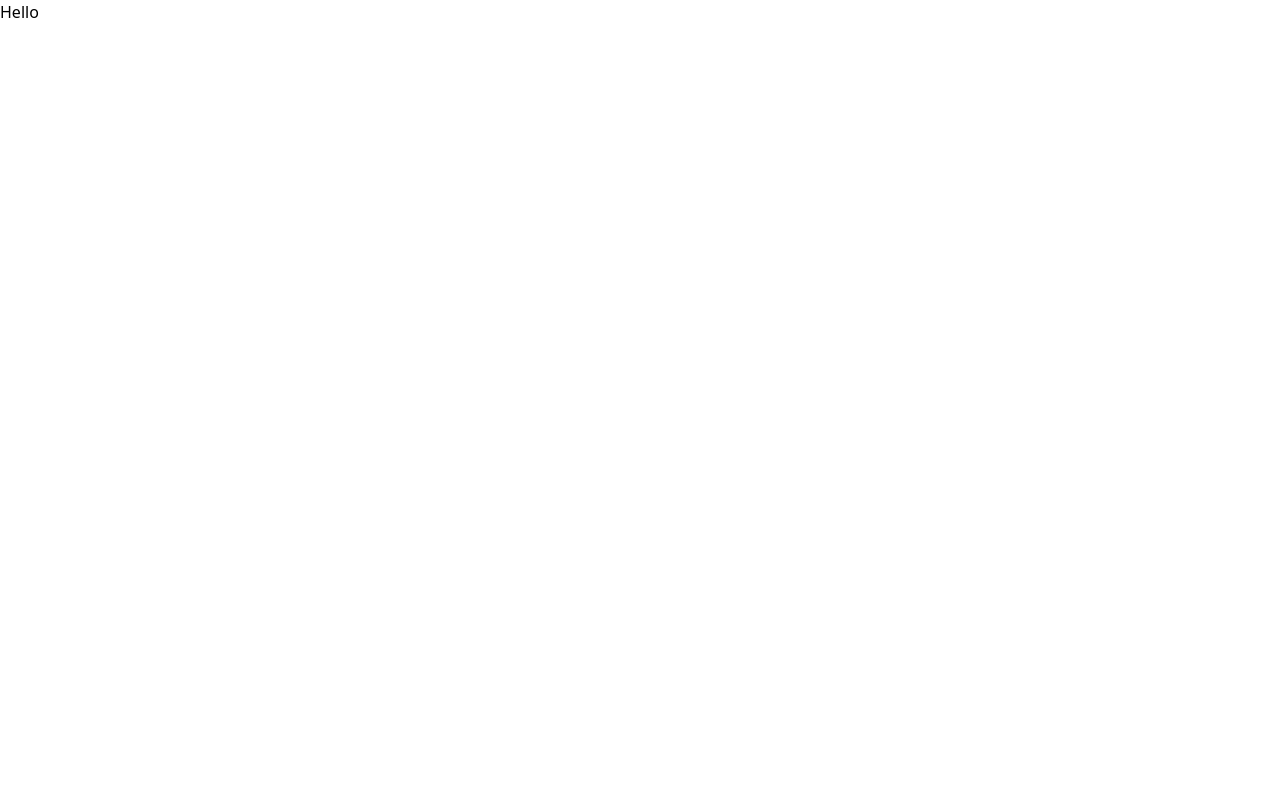
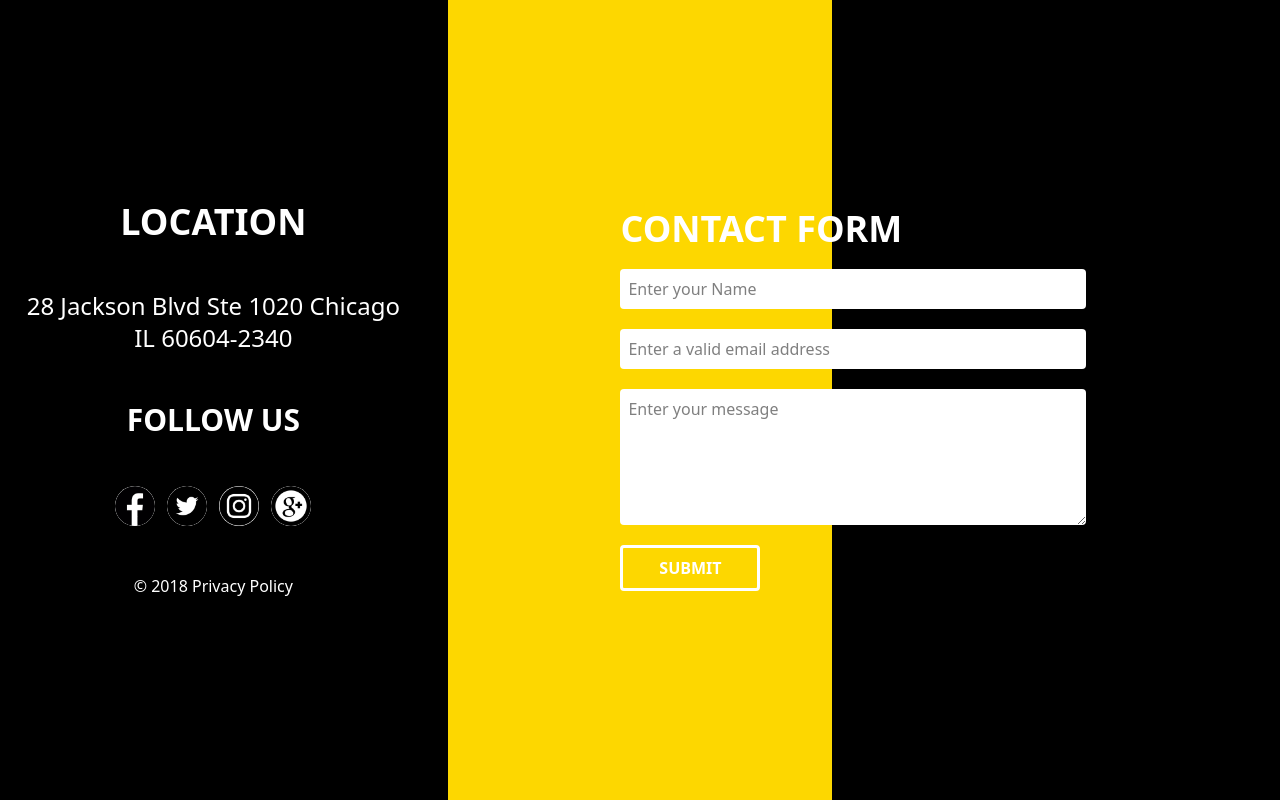
Before and after one commit to M-Ahmad-Usman/web-application-development, a website: page lab_07/form_01/dist/index.html in a window 1280 px wide. Drawn offline with Linux system fonts and the light colour scheme.

Commit message:
Design Form 01

```diff
--- a/lab_07/form_01/dist/index.html
+++ b/lab_07/form_01/dist/index.html
@@ -8,8 +8,41 @@
 	<link rel="stylesheet" href="styles.css">
 </head>
 
-<body>
-	<h1>Hello</h1>
+<body class="overflow-x-hidden">
+	<div
+		class="w-screen h-auto bg-[linear-gradient(to_right,#000_0%,#000_35%,#FDD700_35%,#FDD700_65%,#000_65%,#000_100%)] md:flex md:justify-between md:min-h-screen">
+		<!-- info div -->
+		<div
+			class="p-4 flex flex-col gap-6 text-center text-white items-center md:justify-center md:gap-12 md:w-1/3">
+			<h1 class="text-3xl md:text-4xl  font-bold">LOCATION</h1>
+			<address class="text-2xl not-italic font-normal">28 Jackson Blvd Ste 1020 Chicago IL 60604-2340</address>
+			<h2 class="text-2xl md:text-3xl  font-bold">FOLLOW US</h2>
+
+			<!-- Styling all images using arbitrary variant selector -->
+			<div class="[&>img]:w-10 [&>img]:h-10 [&>img]:rounded-3xl [&>img]:bg-white flex flex-wrap gap-3">
+				<img src="images/facebook-circular-logo.png" alt="facebook circular logo">
+				<img src="images/twitter-circular-logo.png" alt="twitter circular logo">
+				<img src="images/instagram-circular-logo.png" alt="instagram circular logo">
+				<img src="images/google-plus-circular-logo.png" alt="google+ circular logo">
+			</div>
+			<p>&copy; 2018 Privacy Policy</p>
+		</div>
+
+
+		<!-- form div -->
+		<div class="md:grow md:flex md:justify-center">
+			<form class="p-4 flex flex-col justify-center items-center gap-4 md:w-8/12 md:gap-5 md:items-start lg:w-7/12">
+				<h1 class="text-3xl text-white font-bold md:text-4xl">CONTACT FORM</h1>
+				<input type="text" name="uname" id="uname" placeholder="Enter your Name"
+					class="bg-white p-2 w-4/6 md:w-full rounded focus:outline-1 focus:bg-gray-50">
+				<input type="email" name="email" id="email" placeholder="Enter a valid email address"
+					class="bg-white p-2 w-4/6 md:w-full rounded focus:outline-1 focus:bg-gray-50">
+				<textarea name="message" id="message" rows="5" placeholder="Enter your message"
+					class="bg-white p-2 w-4/6 md:w-full rounded focus:outline-1 focus:bg-gray-50"></textarea>
+				<input type="submit" value="SUBMIT" class="border-white border-3 text-white font-bold p-2 w-35 rounded active:bg-amber-400">
+			</form>
+		</div>
+	</div>
 </body>
 
 </html>
```
Also changed, not shown: lab_07/form_01/dist/styles.css.
